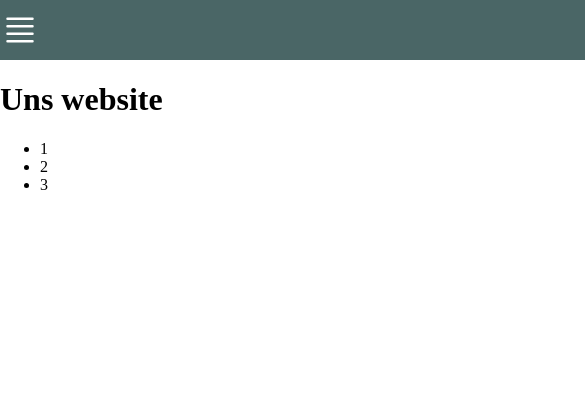
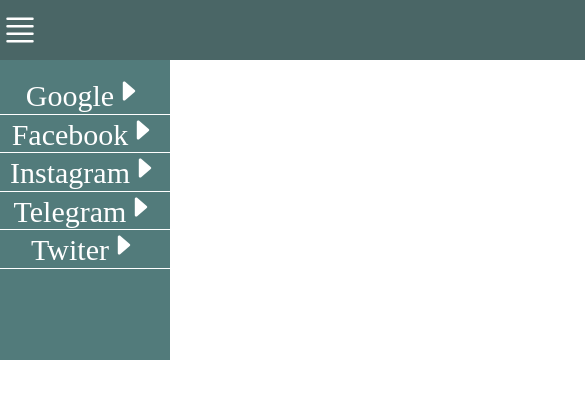
Before and after one commit to AbuZarrIT/uns, a website built with webpack: page src/index.html in a window 1280 px wide. Both pictures are taken after a click on the link 20 px from the left and 35 px from the top of the page. Shown: the full height of the page, 0-585 px from the left. Built offline with nearby package versions, Linux system fonts and the light colour scheme.

Commit message:
сделал меню

```diff
--- a/src/index.html
+++ b/src/index.html
@@ -16,7 +16,15 @@
       <div class="header__menu">
         <a class="header__menu-link" href="#"><ion-icon class="header__List-link-icon" name="reorder-four-outline"></ion-icon></a>
       </div>
-
+      <div class="header__listMenu menu menu--active">
+        <ul class="header__lestMenu-ul">
+          <a href="#" class="header__listMenu-link"><li class="header__listMenu-link-li">Google<ion-icon name="caret-forward-outline"></ion-icon></li></a>
+          <a href="#" class="header__listMenu-link"><li class="header__listMenu-link-li">Facebook<ion-icon name="caret-forward-outline"></ion-icon></li></a>
+          <a href="#" class="header__listMenu-link"><li class="header__listMenu-link-li">Instagram<ion-icon name="caret-forward-outline"></ion-icon></li></a>
+          <a href="#" class="header__listMenu-link"><li class="header__listMenu-link-li">Telegram<ion-icon name="caret-forward-outline"></ion-icon></li></a>
+          <a href="#" class="header__listMenu-link"><li class="header__listMenu-link-li">Twiter<ion-icon name="caret-forward-outline"></ion-icon></li></a>
+        </ul>
+      </div>
       <div class="header__logo">
         <a class="header__logo-link" href="#"><img class="header__logo-img" src="img/google-2015.svg" alt=""></a>
       </div>
--- a/src/index.js
+++ b/src/index.js
@@ -3,5 +3,8 @@
 import code from './img/code.png'
 import { mult, sum } from './modules/calc';
 
-console.log(mult(3, 4));
-console.log(sum(3, 4));
+let button = document.querySelector('.header__menu-link');
+let menu = document.querySelector('.menu');
+button.onclick = () => {
+   menu.classList.toggle('menu--active');
+}
--- a/src/style/_style.scss
+++ b/src/style/_style.scss
@@ -35,9 +35,34 @@
       font-size: 40px;
     }
   }
+  .menu--active {
+    display: none;
+  }
+  .header__listMenu {
+    position: absolute;
+    width: 170px;
+    height: 300px;
+    background-color: rgb(82, 123, 123);
+    margin-top: 60px;
+    .header__lestMenu-ul {
+      display: flex;
+      flex-direction: column;
+    }
+    .header__listMenu-link {
+      text-decoration: none;
+      .header__listMenu-link-li {
+        margin-left: -40px;
+        list-style-type: none;
+        border-bottom: 1px solid white;
+        color: white;
+        font-size: 30px;
+        text-align: center;
+      }
+    }
+  }
 }
+
 .header__login-link-icon{
-
 }
 .header__menuList-link-icon {
 
```
